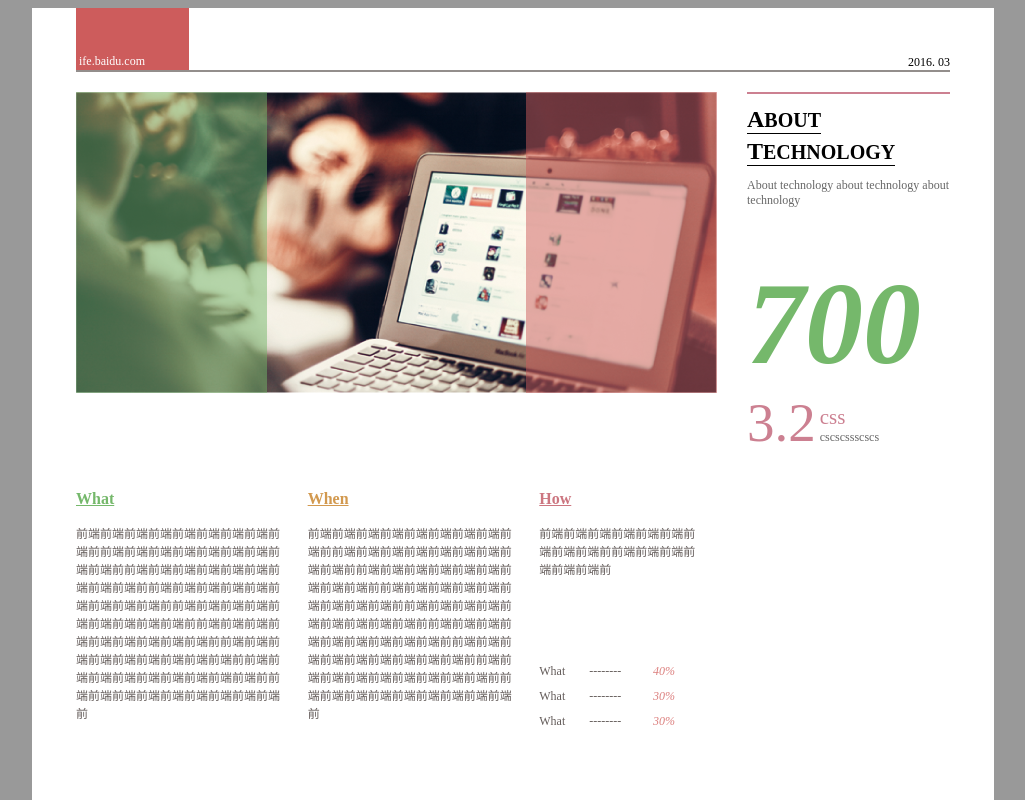
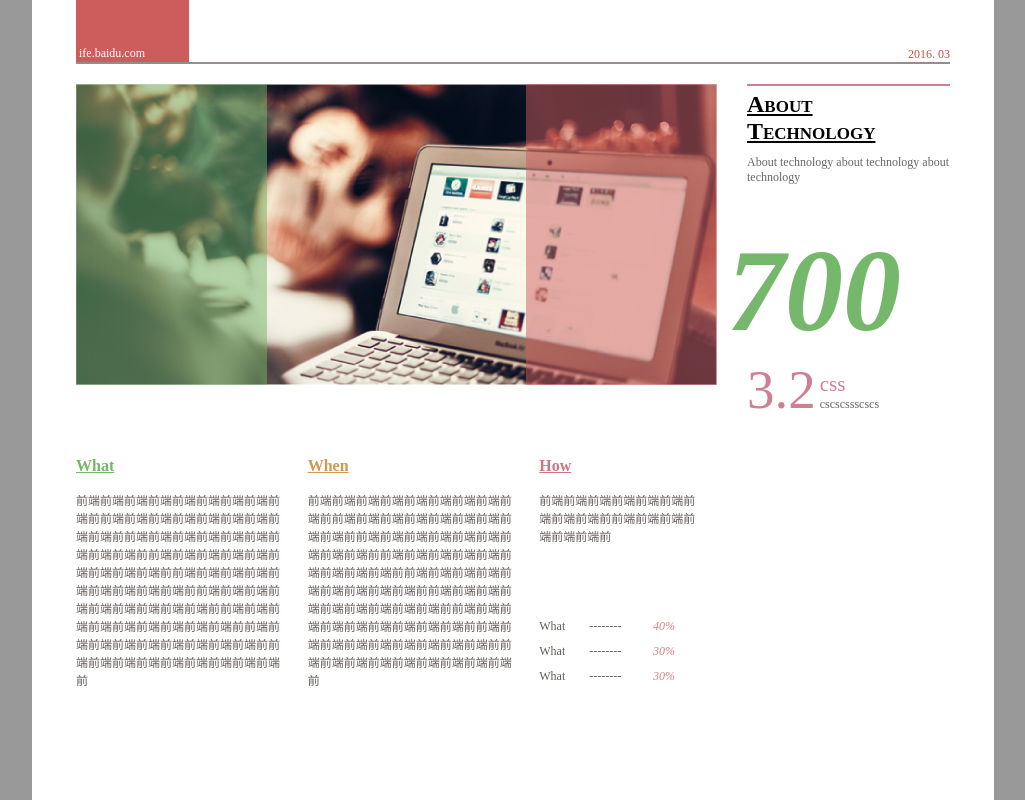
Before and after one commit to BenjaminZ/BaiduFrontEnd, a plain HTML site: page stageOne/task6/index.html in a window 1280 px wide. Shown: the top 800 px of the page, without its empty margins (127-1152 px from the left). Drawn offline with nearby package versions, Linux system fonts and the light colour scheme.

Commit message:
update task6 byBen 27/4/2016

```diff
--- a/stageOne/task6/css/style.css
+++ b/stageOne/task6/css/style.css
@@ -12,6 +12,10 @@
 
 .kai_ti {
     font-family: KaiTi, serif;
+}
+* {
+    margin: 0;
+    padding: 0;
 }
 
 body {
@@ -43,7 +47,6 @@ body > .wrapper {
 
 .topHeader .head {
     display: table-cell;
-    margin: 0;
     padding: 1px 3px;
     height: 60px;
     width: 107px;
@@ -53,7 +56,7 @@ body > .wrapper {
 }
 
 .topHeader .date {
-    margin: 0;
+    color: #cd4a48;
 }
 
 .firstRow .wrapperImg {
@@ -89,62 +92,52 @@ body > .wrapper {
     width: 203px;
     border-top: solid 2px #cc8091;
     margin-left: 30px;
-    display: flex;
-    flex-direction: column;
-    justify-content: space-between;
-    align-items: flex-start;
 }
 
-.firstRow .aboutTechnology {
-    margin: 10px 0 40px 0;
+.firstRow h1 {
+    font-size: 24px;
+    font-family: "Microsoft YaHei", serif;
+    font-variant: small-caps;
+    text-decoration: underline;
 }
 
-.firstRow .aboutTechnology h1 {
-    margin: 2px 0;
-    font-size: 20px;
-    font-family: "Microsoft YaHei", serif;
-    border-bottom: solid 1px;
-    width: auto;
-    display: inline-block;
+.firstRow .about {
+    margin: 5px 0 0 0;
+}
+
+.firstRow .tech {
+    margin: 0 0 5px 0;
 }
 
 .firstRow .aboutTechnology h1 b {
     font-size: 24px;
 }
 
-.firstRow .aboutTechnology p {
-    margin: 10px 0;
+.firstRow .aboutTechnology {
+    margin: 10px 0 40px 0;
     font-size: 12px;
     color: #676767;
     font-family: KaiTi, serif;
 }
 
-.firstRow aside .wrapperBottomN700 p {
-    margin: 0;
+.firstRow aside .n700 {
     font-family: "Microsoft YaHei", serif;
     font-size: 116px;
     color: #75b86b;
-    font-style: italic;
+    font-style: oblique;
     font-weight: bold;
+    margin-left: -20px;
 }
 
-.firstRow aside .wrapperBottomN32 {
+.firstRow aside .n32, .numWrapper{
     display: inline-block;
 }
 
-.firstRow aside .wrapperBottomN32 p {
+.firstRow aside .n32 {
     margin: 0;
     font-size: 55px;
     font-family: "Microsoft YaHei", serif;
     color: #cc8091;
-}
-
-.firstRow aside .wrapperBottomString {
-    display: inline-block;
-}
-
-.firstRow aside .wrapperBottomString p {
-    margin: 0;
 }
 
 .firstRow aside .redCss {
--- a/stageOne/task6/index.html
+++ b/stageOne/task6/index.html
@@ -10,9 +10,9 @@
 <div class="wrapper">
     <header class="topHeader">
         <div class="wrapper">
-            <p class="head">ife.baidu.com</p>
+            <div class="head">ife.baidu.com</div>
         </div>
-        <p class="date">2016. 03</p>
+        <div class="date">2016. 03</div>
     </header>
     <section class="firstRow">
         <div class="wrapperImg">
@@ -20,35 +20,27 @@
             <div class="red"></div>
         </div>
         <aside>
-            <section class="aboutTechnology">
-                <h1><b>A</b>BOUT</h1>
-                <h1><b>T</b>ECHNOLOGY</h1>
-                <p class="kai_ti">About technology about technology about technology</p>
-            </section>
-            <div>
-                <div class="wrapperBottomN700">
-                    <p>700</p>
-                </div>
-                <div>
-                    <div class="wrapperBottomN32">
-                        <p>3.2</p>
-                    </div>
-                    <div class="wrapperBottomString">
-                        <p class="redCss">css</p>
-                        <p class="smallCss">cscscssscscs</p>
-                    </div>
-                </div>
+            <h1 class="about">About</h1>
+            <h1 class="tech">Technology</h1>
+            <p class="aboutTechnology">About technology about technology about technology</p>
+            <p class="n700">700</p>
+            <p class="n32">3.2</p>
+            <div class="numWrapper">
+                <p class="redCss">css</p>
+                <p class="smallCss">cscscssscscs</p>
             </div>
         </aside>
     </section>
     <section class="secondRow">
         <article class="what">
             <h1>What</h1>
-            <p>前端前端前端前端前端前端前端前端前端前前端前端前端前端前端前端前端前端前端前前端前端前端前端前端前端前端前端前端前前端前端前端前端前端前端前端前端前端前前端前端前端前端前端前端前端前端前端前前端前端前端前端前端前端前端前端前端前前端前端前端前端前端前端前端前端前端前前端前端前端前端前端前端前端前端前端前前端前端前端前端前端前端前端前端前端前</p>
+            <p>
+                前端前端前端前端前端前端前端前端前端前前端前端前端前端前端前端前端前端前端前前端前端前端前端前端前端前端前端前端前前端前端前端前端前端前端前端前端前端前前端前端前端前端前端前端前端前端前端前前端前端前端前端前端前端前端前端前端前前端前端前端前端前端前端前端前端前端前前端前端前端前端前端前端前端前端前端前前端前端前端前端前端前端前端前端前端前</p>
         </article>
         <article class="when">
             <h1>When</h1>
-            <p>前端前端前端前端前端前端前端前端前端前前端前端前端前端前端前端前端前端前端前前端前端前端前端前端前端前端前端前端前前端前端前端前端前端前端前端前端前端前前端前端前端前端前端前端前端前端前端前前端前端前端前端前端前端前端前端前端前前端前端前端前端前端前端前端前端前端前前端前端前端前端前端前端前端前端前端前前端前端前端前端前端前端前端前端前端前</p>
+            <p>
+                前端前端前端前端前端前端前端前端前端前前端前端前端前端前端前端前端前端前端前前端前端前端前端前端前端前端前端前端前前端前端前端前端前端前端前端前端前端前前端前端前端前端前端前端前端前端前端前前端前端前端前端前端前端前端前端前端前前端前端前端前端前端前端前端前端前端前前端前端前端前端前端前端前端前端前端前前端前端前端前端前端前端前端前端前端前</p>
         </article>
         <section class="how">
             <article>
```
